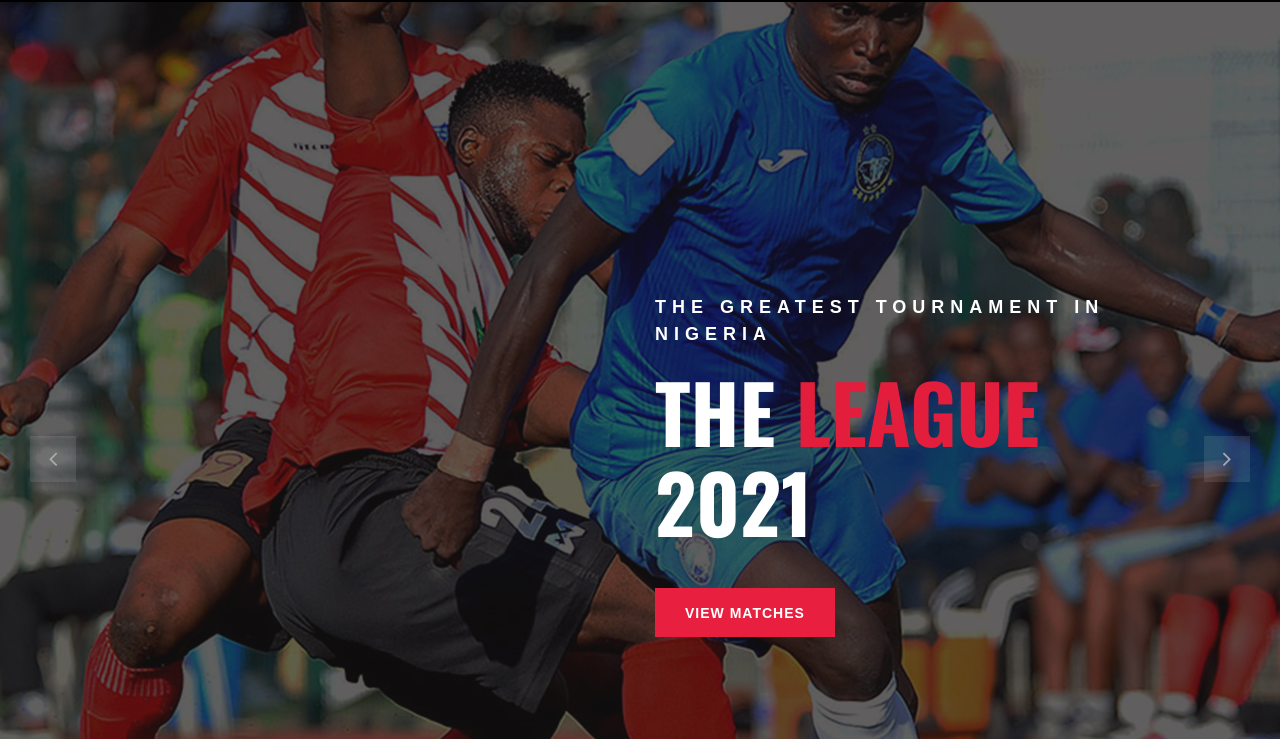
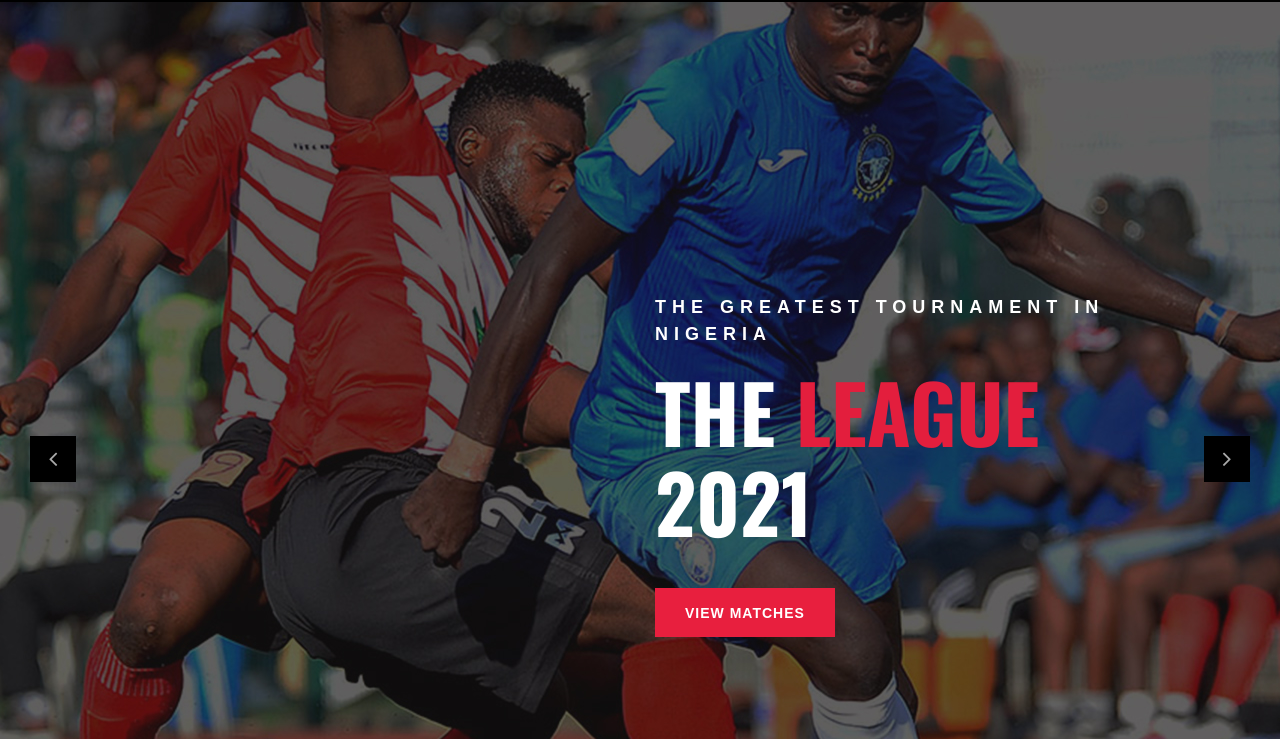
Before and after one commit to IsmailMuhammed2019/league2021, a plain HTML site: page index.html in a window 1280 px wide. Shown: the part 61-800 px from the top of the page. Drawn offline with nearby package versions, Linux system fonts and the light colour scheme; a web font is replaced by a local one.

Commit message:
change carousel nav

```diff
--- a/style.css
+++ b/style.css
@@ -21,3 +21,11 @@
 .nav-menu ul li.active>a {
     color: #e31e3d;
 }
+
+.hs-slider.owl-carousel .owl-nav button.owl-next {
+    background-color: black;
+
+}
+.hs-slider.owl-carousel .owl-nav button {
+    background: black;
+}
```
